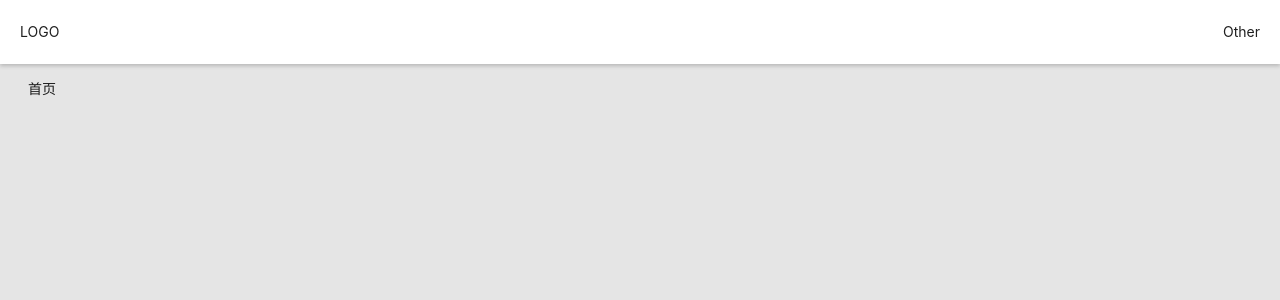
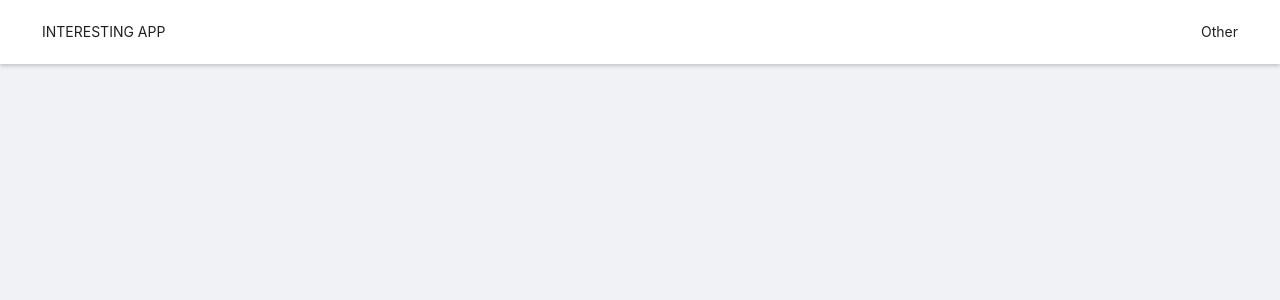
Before and after one commit to Wang-Qing1/react-app, a React (Create React App) app: page / in a window 1280 px wide. Shown: the top 300 px of the page. Built offline with nearby package versions, Linux system fonts and the light colour scheme.

Commit message:
页面样式

```diff
--- a/src/components/AppFrame/AppFrame.css
+++ b/src/components/AppFrame/AppFrame.css
@@ -1,3 +1,3 @@
 .app-frame {
-    background-color: rgba(255, 255, 255, 0);
+    background-color: #F0F2F5;
 }
--- a/src/components/AppFrame/AppHeader/AppHeader.css
+++ b/src/components/AppFrame/AppHeader/AppHeader.css
@@ -29,8 +29,7 @@
 
 /* 顶部导航栏 LOGO */
 .header-logo {
-    margin: 0 6px 0 20px;
-    width: 100px;
+    margin: 0 6px 0 3em;
 }
 
 /* 顶部导航栏 其他 */
@@ -39,5 +38,5 @@
     flex: 1;
     justify-content: flex-end;
     align-items: center;
-    margin-right: 20px;
+    margin-right: 3em;
 }
--- a/src/components/AppFrame/AppHeader/AppHeader.js
+++ b/src/components/AppFrame/AppHeader/AppHeader.js
@@ -19,7 +19,7 @@ export default class AppHeader extends React.Component {
     return (
       <Layout.Header className={'app-frame-header'}>
         <div className={'header-logo'}>
-          LOGO
+          INTERESTING APP
         </div>
         <div className={'header-page-route-other'}>
           Other
--- a/src/page/Home/Home.js
+++ b/src/page/Home/Home.js
@@ -1,5 +1,6 @@
 // Home.js
 import React from "react";
+import './Home.css';
 
 /**
  * 项目 - 首页
@@ -16,7 +17,6 @@ export default class Home extends React.Component {
   render() {
     return (
       <div className={'app-home'}>
-        首页
       </div>
     );
   }
--- a/src/routes.js
+++ b/src/routes.js
@@ -1,7 +1,6 @@
 // routes.js
 
 import {getUid} from "./utils/utils";
-import {ExclamationCircleOutlined, HomeOutlined} from "@ant-design/icons";
 import Home from "./page/Home/Home";
 import About from "./page/About/About";
 
@@ -12,17 +11,28 @@ const PageRoutes = [
   {
     uid: getUid('route'),
     path: '/',
-    title: '首页',
-    icon: <HomeOutlined />,
     element: <Home />,
   },
   {
     uid: getUid('route'),
     path: '/about',
-    title: '关于',
-    icon: <ExclamationCircleOutlined />,
     element: <About />,
   }
 ];
 
-export { PageRoutes };
+/**
+ * 路径与表示意义的映射
+ *  用于在各个页面中构建路由Link
+ */
+const PathMapping = {
+  home: {
+    title: '首页',
+    path: '/',
+  },
+  about: {
+    title: '关于',
+    path: '/about',
+  }
+}
+
+export { PageRoutes, PathMapping };
--- a/src/styles/index.css
+++ b/src/styles/index.css
@@ -20,5 +20,5 @@ body {
 
 .app {
     height: 100%;
-    background-color: rgba(0, 0, 0, .1);
+    background-color: #F0F2F5;
 }
```
Also changed, not shown: src/page/Home/Home.css (added).
